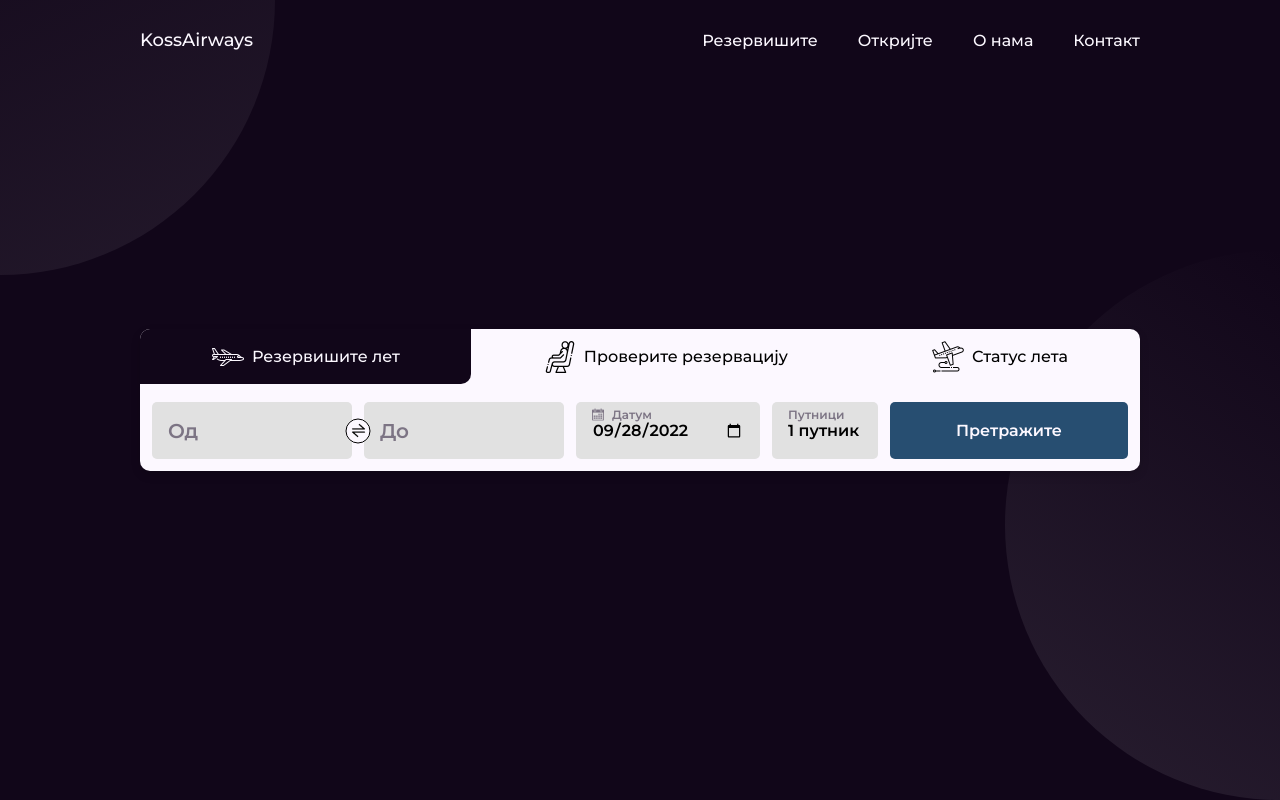
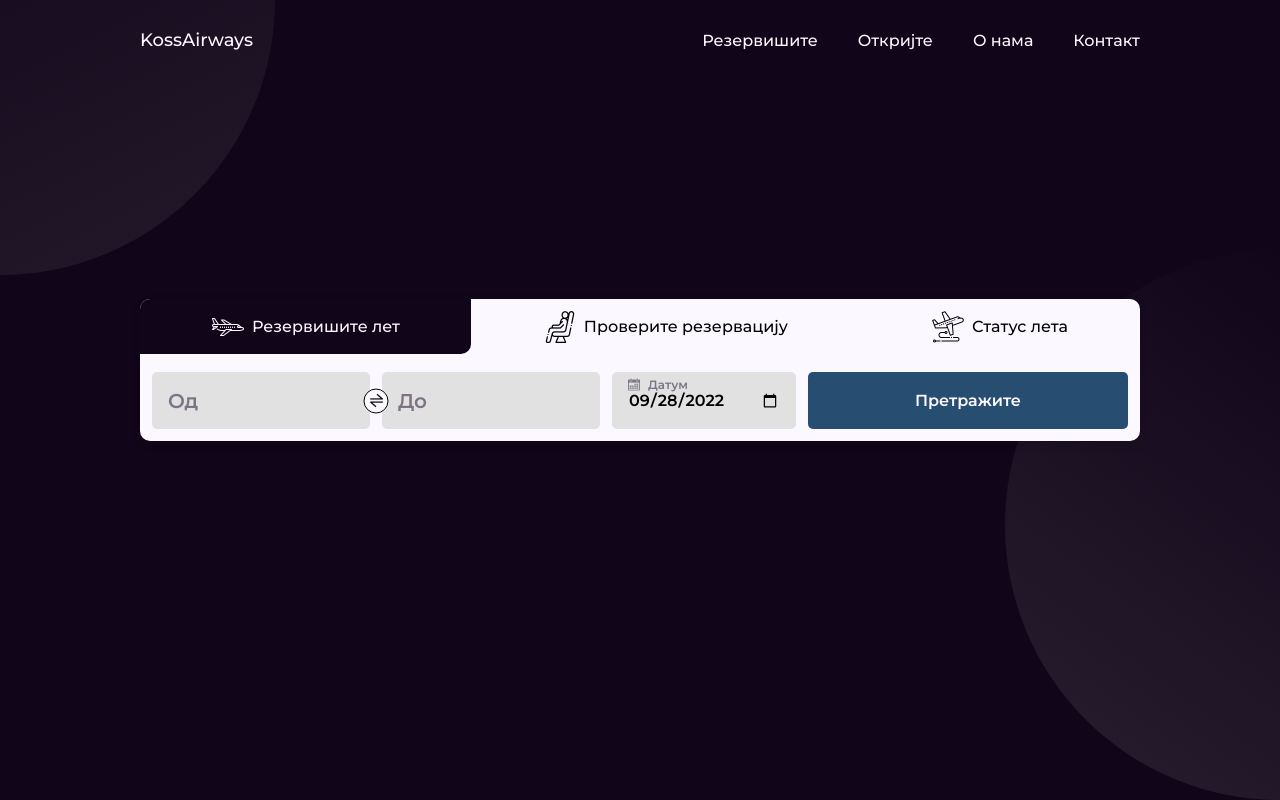
Before and after one commit to kosserin/flight-company, a React (Create React App) app: page /reservation in a window 1280 px wide. Shown: the top 800 px of the page. Built offline with nearby package versions, Linux system fonts and the light colour scheme.

Commit message:
commented out additional fields in flight form

```diff
--- a/src/components/ContactForm/ContactForm.module.css
+++ b/src/components/ContactForm/ContactForm.module.css
@@ -115,6 +115,7 @@ button[type="submit"] {
   font-size: 1rem;
   font-weight: 600;
   flex-grow: 1;
+  max-width: 100%;
 }
 
 .form-group:first-of-type {
--- a/src/components/FlightForm/FlightForm.module.css
+++ b/src/components/FlightForm/FlightForm.module.css
@@ -9,7 +9,7 @@
   width: 1000px;
   max-width: 90vw;
   position: relative;
-  /* transform: translateY(-30px); */
+  transform: translateY(-30px);
 }
 
 .form-header {
@@ -70,6 +70,7 @@ form.form-content {
   position: relative;
   align-items: center;
   gap: 12px;
+  flex: 1;
 }
 
 .from-to__holder .form-group {
@@ -113,6 +114,7 @@ form.form-content {
   width: 100%;
   display: flex;
   align-items: center;
+  flex-grow: 1;
 }
 
 .label-holder {
@@ -195,7 +197,7 @@ input[type="number"] {
   -moz-appearance: textfield;
 }
 
-button[type="submit"] {
+.flight-form button[type="submit"] {
   background-color: var(--blue-primary);
   color: var(--white-primary);
   border: none;
@@ -264,7 +266,7 @@ input:not(:focus) + .label-holder + .autocomplete-list {
     max-width: 140px;
   }
 
-  button[type="submit"] {
+  .flight-form button[type="submit"] {
     max-width: 100%;
   }
 }
--- a/src/components/FlightForm/FlightForm.tsx
+++ b/src/components/FlightForm/FlightForm.tsx
@@ -9,8 +9,8 @@ import travelImageWhite from "../../assets/travel-white.png";
 import swapIcon from "../../assets/swap.png";
 import calendarIcon from "../../assets/calendar.png";
 import "../../index.css";
-import ReactDOM from "react-dom";
-import PassengersModal from "../PassengersModal/PassengersModal";
+// import ReactDOM from "react-dom";
+// import PassengersModal from "../PassengersModal/PassengersModal";
 
 const DUMMY_COUNTRIES = [
   "Afghanistan",
@@ -242,7 +242,7 @@ const FlightForm = () => {
     backgroundColor: "var(--purple-primary)",
     borderRadius: "10px 0 10px 0px",
   });
-  const [showPassengersModal, setShowPassengersModal] = useState(false);
+  // const [showPassengersModal, setShowPassengersModal] = useState(false);
   const padTo2Digits = (num: number) => {
     return num.toString().padStart(2, "0");
   };
@@ -257,26 +257,26 @@ const FlightForm = () => {
   const [from, setFrom] = useState<string>("");
   const [to, setTo] = useState<string>("");
   const [reservationId, setReservationId] = useState<string>("");
-  const [surname, setSurname] = useState<string>("");
+  // const [surname, setSurname] = useState<string>("");
   const [flightId, setFlightId] = useState<string>("");
-  const [flightDepartureDate, setFlightDepartureDate] = useState<string>(
-    formatDate(new Date())
-  );
+  // const [flightDepartureDate, setFlightDepartureDate] = useState<string>(
+  //   formatDate(new Date())
+  // );
   const [departureDate, setDepartureDate] = useState<string>(
     formatDate(new Date())
   );
-  const [passengersInputValue, setPassengersInputValue] = useState("1 путник");
+  // const [passengersInputValue, setPassengersInputValue] = useState("1 путник");
   const activeFormRef = useRef<HTMLDivElement>(null);
-  const [passengersNumber, setPassengersNumber] = useState(1);
+  // const [passengersNumber, setPassengersNumber] = useState(1);
   const [showReserveFlightContent, setShowReserveFlightContent] =
     useState(false);
   const [showCheckReservationContent, setShowCheckReservationContent] =
     useState(false);
   const [showFlightStatusContent, setShowFlightStatusContent] = useState(false);
 
-  const passengerChangeHandler = (event: any) => {
-    setPassengersInputValue(event.target.value);
-  };
+  // const passengerChangeHandler = (event: any) => {
+  //   setPassengersInputValue(event.target.value);
+  // };
 
   const fromChangeHandler = (event: any) => {
     setFrom(event.target.value);
@@ -294,17 +294,17 @@ const FlightForm = () => {
     setReservationId(event.target.value);
   };
 
-  const surnameChangeHandler = (event: any) => {
-    setSurname(event.target.value);
-  };
+  // const surnameChangeHandler = (event: any) => {
+  //   setSurname(event.target.value);
+  // };
 
   const flightIdChangeHandler = (event: any) => {
     setFlightId(event.target.value);
   };
 
-  const flightDepartureDateChangeHandler = (event: any) => {
-    setFlightDepartureDate(event.target.value);
-  };
+  // const flightDepartureDateChangeHandler = (event: any) => {
+  //   setFlightDepartureDate(event.target.value);
+  // };
 
   const reserveFlightHandler = (e: React.FormEvent) => {
     e.preventDefault();
@@ -474,7 +474,7 @@ const FlightForm = () => {
             <label>Датум</label>
           </div>
         </div>
-        <div
+        {/* <div
           className={`${styles["form-group"]} ${styles["passengers-group"]}`}
           onClick={() => setShowPassengersModal(true)}
         >
@@ -489,7 +489,7 @@ const FlightForm = () => {
           <div className={styles["label-holder"]}>
             <label>Путници</label>
           </div>
-        </div>
+        </div> */}
       </div>
       <button type="submit" className={styles["submit-btn"]}>
         Претражите
@@ -563,14 +563,14 @@ const FlightForm = () => {
     </form>
   );
 
-  const closePassengersModalHandler = () => {
-    setShowPassengersModal(false);
-  };
+  // const closePassengersModalHandler = () => {
+  //   setShowPassengersModal(false);
+  // };
 
-  const updatePassengersNumberHandler = (val: number) => {
-    setPassengersNumber(val);
-    setPassengersInputValue(`${val} ${val === 1 ? "путник" : "путника"}`);
-  };
+  // const updatePassengersNumberHandler = (val: number) => {
+  //   setPassengersNumber(val);
+  //   setPassengersInputValue(`${val} ${val === 1 ? "путник" : "путника"}`);
+  // };
 
   return (
     <div className={styles["flight-form"]}>
@@ -611,7 +611,7 @@ const FlightForm = () => {
       {showReserveFlightContent && reserveFlightContent}
       {showCheckReservationContent && checkReservationContent}
       {showFlightStatusContent && flightStatusContent}
-      {showPassengersModal &&
+      {/* {showPassengersModal &&
         ReactDOM.createPortal(
           <PassengersModal
             passengersNumber={passengersNumber}
@@ -620,7 +620,7 @@ const FlightForm = () => {
           />,
           (document.getElementById("passengers-modal-root") as HTMLElement) ||
             null
-        )}
+        )} */}
     </div>
   );
 };
```
